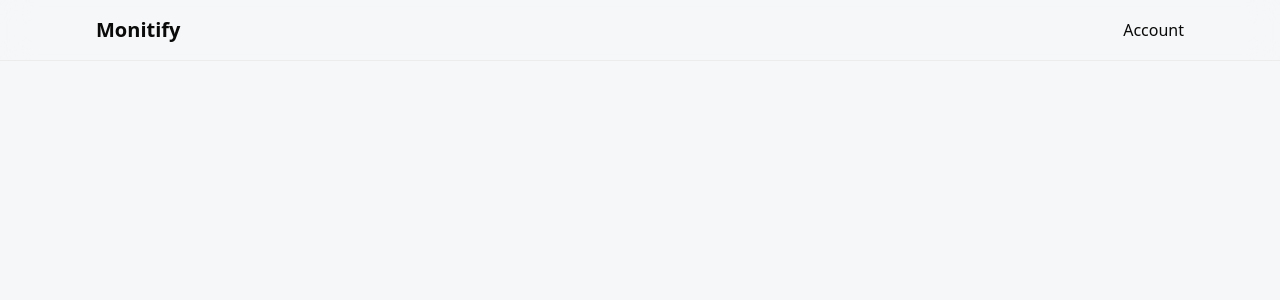
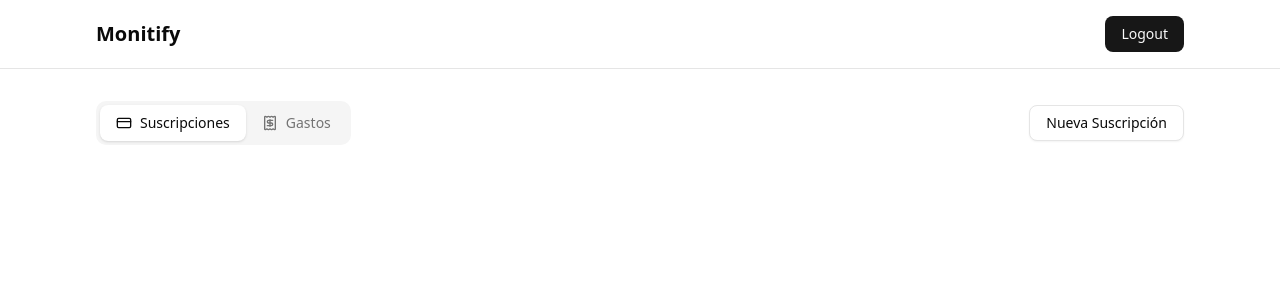
Before and after one commit to Alejandro1709/monitify, a React (Vite) app: page / in a window 1280 px wide. Shown: the top 300 px of the page. Built offline with nearby package versions, Linux system fonts and the light colour scheme.

Commit message:
Add: Toolbar and ModeToggler component

```diff
--- a/package.json
+++ b/package.json
@@ -14,6 +14,7 @@
     "class-variance-authority": "^0.7.1",
     "clsx": "^2.1.1",
     "lucide-react": "^0.563.0",
+    "motion": "^12.31.0",
     "radix-ui": "^1.4.3",
     "react": "^19.2.0",
     "react-dom": "^19.2.0",
--- a/src/App.tsx
+++ b/src/App.tsx
@@ -1,15 +1,19 @@
+import { useState } from 'react'
+import Header from '@/components/header'
+import ToolBar from '@/components/toolbar'
+
 function App() {
+  const [viewMode, setViewMode] = useState<'subscriptions' | 'expenses'>(
+    'subscriptions',
+  )
+
   return (
-    <div className="min-h-screen bg-[#F6F7F8]">
-      <header className="sticky top-0 z-10 bg-[#F6F7F8]/80 backdrop-blur-lg border-b border-[#ECECEC]">
-        <div className="max-w-6xl mx-auto px-4 sm:px-6 lg:px-8 py-4">
-          <div className="flex items-center justify-between">
-            <h2 className="text-xl font-bold text-foreground">Monitify</h2>
+    <div className="min-h-screen bg-background">
+      <Header />
 
-            <button onClick={() => {}}>Account</button>
-          </div>
-        </div>
-      </header>
+      <main className="max-w-6xl mx-auto px-4 sm:px-6 lg:px-8 py-8">
+        <ToolBar mode={viewMode} onModeChange={setViewMode} />
+      </main>
     </div>
   )
 }
--- /dev/null
+++ b/src/components/header.tsx
@@ -0,0 +1,17 @@
+import { Button } from '@/components/ui/button'
+
+function Header() {
+  return (
+    <header className="sticky top-0 z-10 bg-background/80 backdrop-blur-lg border-b border-border">
+      <div className="max-w-6xl mx-auto px-4 sm:px-6 lg:px-8 py-4">
+        <div className="flex items-center justify-between">
+          <h2 className="text-xl font-bold text-foreground">Monitify</h2>
+
+          <Button className="cursor-pointer">Logout</Button>
+        </div>
+      </div>
+    </header>
+  )
+}
+
+export default Header
--- /dev/null
+++ b/src/components/mode-toggler.tsx
@@ -0,0 +1,60 @@
+import { motion } from 'motion/react'
+import { CreditCard, Receipt } from 'lucide-react'
+import { cn } from '@/lib/utils'
+
+interface Props {
+  mode: 'subscriptions' | 'expenses'
+  onModeChange: React.Dispatch<
+    React.SetStateAction<'subscriptions' | 'expenses'>
+  >
+}
+
+function ModeToggler({ mode, onModeChange }: Props) {
+  return (
+    <div className="inline-flex bg-muted rounded-lg p-1">
+      <button
+        onClick={() => onModeChange('subscriptions')}
+        className={cn(
+          'relative px-4 py-2 text-sm font-medium rounded-md transition-colors flex items-center gap-2',
+          mode === 'subscriptions'
+            ? 'text-foreground'
+            : 'text-muted-foreground hover:text-foreground',
+        )}
+      >
+        {mode === 'subscriptions' && (
+          <motion.div
+            layoutId="activeTab"
+            className="absolute inset-0 bg-background rounded-md shadow-sm"
+            transition={{ type: 'spring', duration: 0.3 }}
+          />
+        )}
+
+        <CreditCard className="w-4 h-4 relative z-10" />
+        <span className="relative z-10">Suscripciones</span>
+      </button>
+
+      <button
+        onClick={() => onModeChange('expenses')}
+        className={cn(
+          'relative px-4 py-2 text-sm font-medium rounded-md transition-colors flex items-center gap-2',
+          mode === 'expenses'
+            ? 'text-foreground'
+            : 'text-muted-foreground hover:text-foreground',
+        )}
+      >
+        {mode === 'expenses' && (
+          <motion.div
+            layoutId="activeTab"
+            className="absolute inset-0 bg-background rounded-md shadow-sm"
+            transition={{ type: 'spring', duration: 0.3 }}
+          />
+        )}
+
+        <Receipt className="w-4 h-4 relative z-10" />
+        <span className="relative z-10">Gastos</span>
+      </button>
+    </div>
+  )
+}
+
+export default ModeToggler
--- /dev/null
+++ b/src/components/toolbar.tsx
@@ -0,0 +1,23 @@
+import { Button } from '@/components/ui/button'
+import ModeToggler from '@/components/mode-toggler'
+
+interface Props {
+  mode: 'subscriptions' | 'expenses'
+  onModeChange: React.Dispatch<
+    React.SetStateAction<'subscriptions' | 'expenses'>
+  >
+}
+
+function ToolBar({ mode, onModeChange }: Props) {
+  return (
+    <div className="flex flex-row justify-between items-center gap-4 mb-6">
+      <ModeToggler mode={mode} onModeChange={onModeChange} />
+
+      <Button variant="outline" onClick={() => {}} className="cursor-pointer">
+        Nueva Suscripción
+      </Button>
+    </div>
+  )
+}
+
+export default ToolBar
```
Also changed, not shown: src/components/ui/button.tsx (+25 -24 lines), 1 other file (tests, documents, lock files or other folders).
